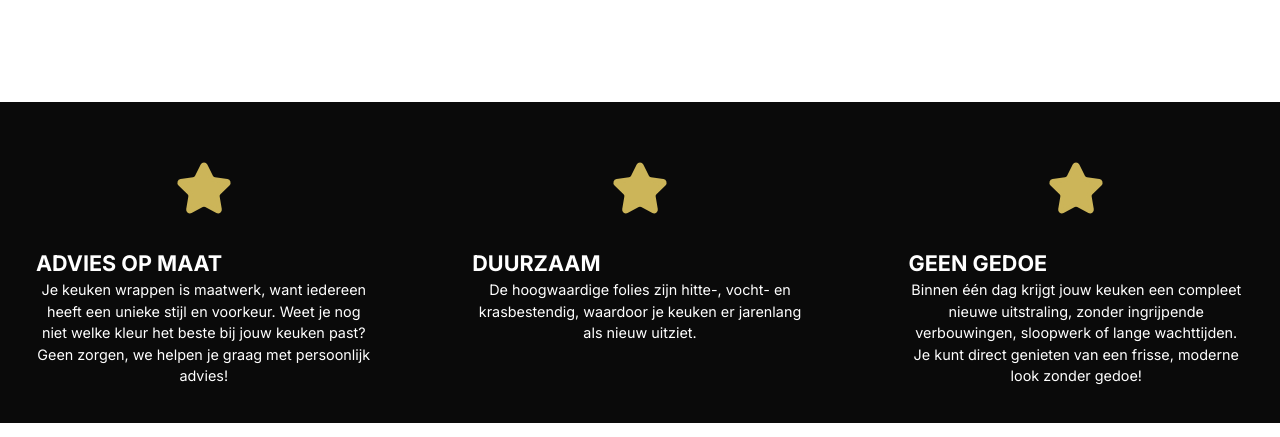
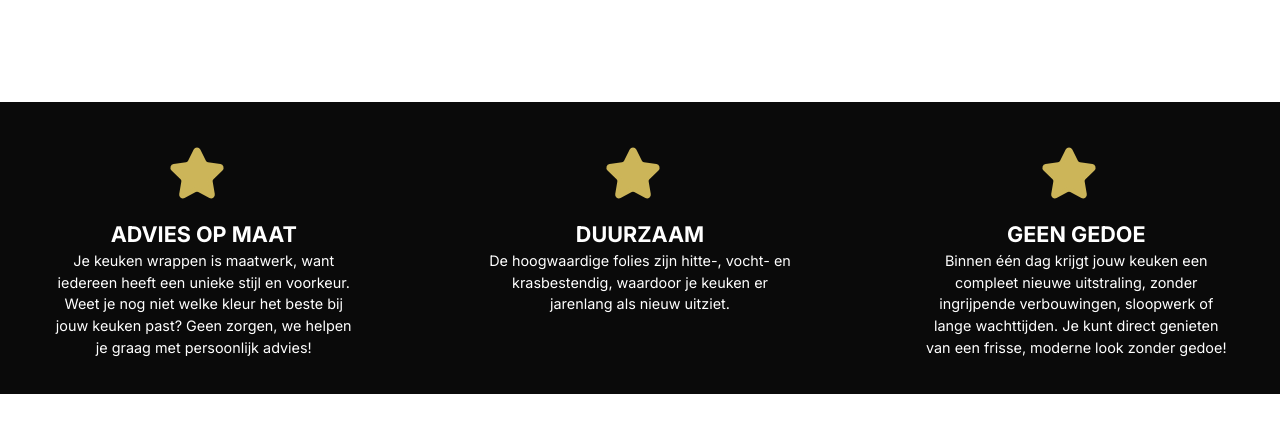
Before and after one commit to PNG-studios/wrap-xperience, a Next.js app: page / in a window 1280 px wide. Shown: the part 1400-1837 px from the top of the page. Built offline with nearby package versions, Linux system fonts and the light colour scheme.

Commit message:
Fixed star section

```diff
--- a/src/app/page.tsx
+++ b/src/app/page.tsx
@@ -44,7 +44,7 @@ export default function Home() {
       />
 
       <section className="bg-black mb-32">
-        <div className="flex sm:flex-row flex-col gap-[7rem] text-white p-10 max-w-[1440px] mx-auto w-screen">
+        <div className="flex sm:flex-row flex-col gap-[7rem] text-white sm:p-10 py-10 max-w-[1440px] mx-auto w-screen">
           <StarContent
             sectionTitle="ADVIES OP MAAT"
             description="Je keuken wrappen is maatwerk, want iedereen heeft een unieke stijl en voorkeur. Weet je nog niet welke kleur het beste bij jouw keuken past? Geen zorgen, we helpen je graag met persoonlijk advies!"
--- a/src/components/starContent.tsx
+++ b/src/components/starContent.tsx
@@ -11,11 +11,11 @@ export default function StarContent({
 }: starCardProps) {
     return (
         <>
-            <div className="flex sm:flex-col sm:w-1/3 w-full gap-2 items-center  max-w-[1440px] justify-start">
-                <div className="text-primary p-4 m-2">
+            <div className="px-4 flex sm:flex-col sm:w-1/3 w-full gap-2 items-center max-w-[1440px] justify-start">
+                <div className="text-primary pr-4 m-2">
                     <Star className="sm:w-[58px] sm:h-[58px] w-16 h-16" fill="currentColor" />
                 </div>
-                <div>
+                <div className="sm:flex sm:flex-col sm:justify-center">
                     <h2 className="sm:text-[1.5rem] text-[2rem] text-center font-bold">{sectionTitle}</h2>
                 <p className="sm:text-center text-left sm:text-[1rem] text-[1.5rem]">{description}</p>
                 </div>
```
